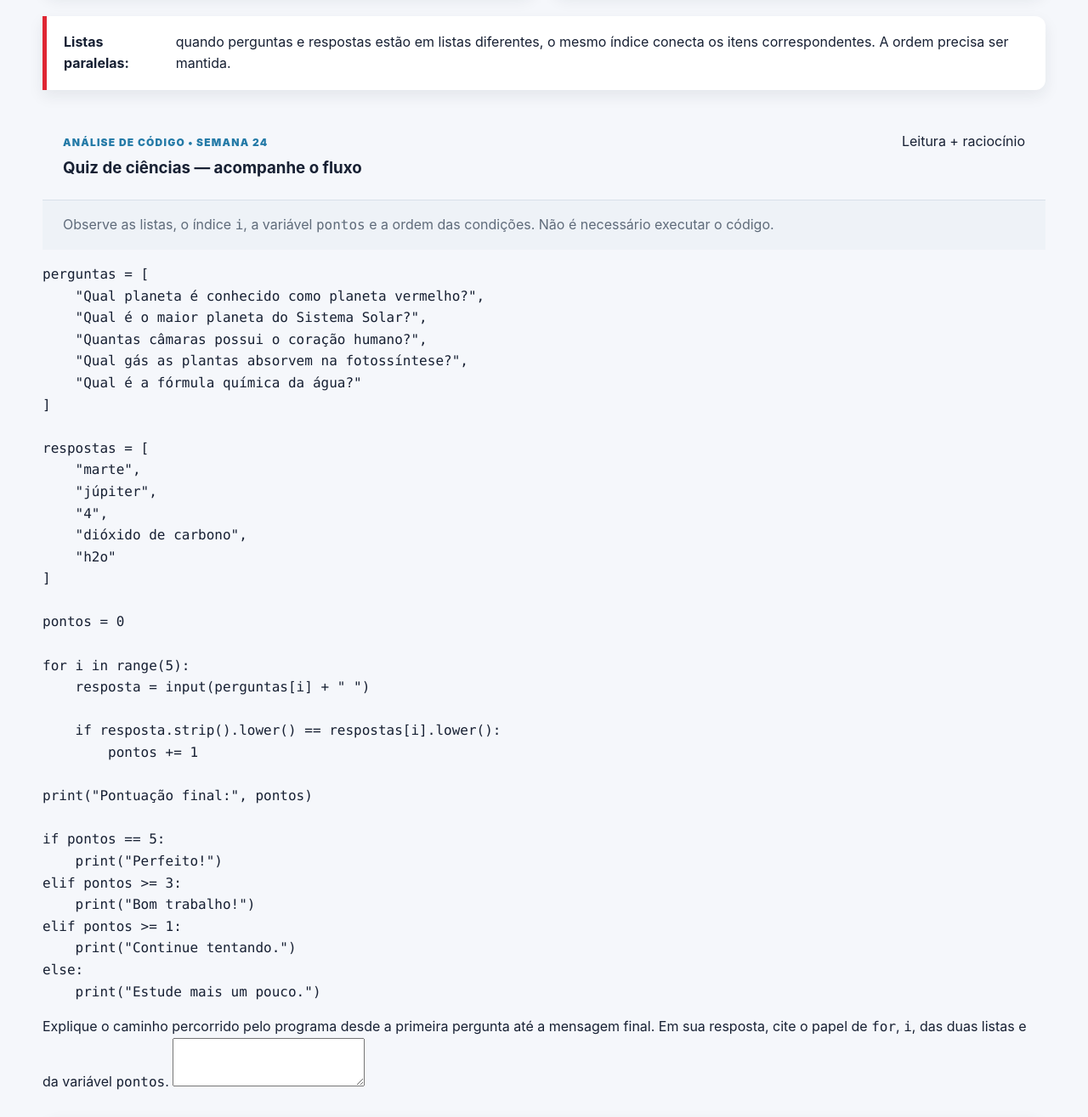
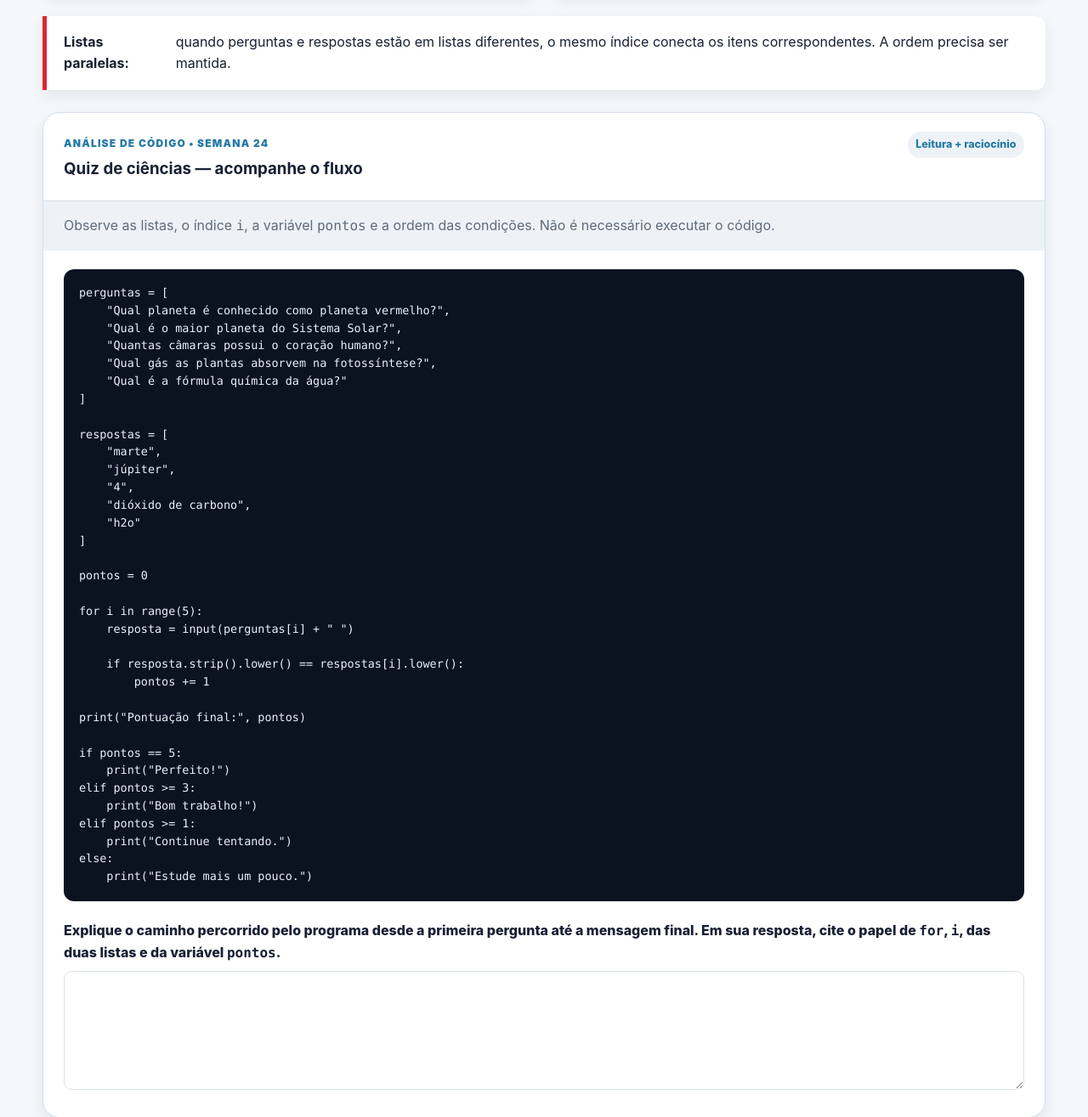
Before and after one commit to PedroYokada/logica-semanas242526, a plain HTML site: page index.html in a window 1280 px wide. Shown: the part 2360-3675 px from the top of the page at 85% size. Drawn offline with Linux system fonts and the light colour scheme.

Commit message:
fix: substitui executor Python instável por análise de código

```diff
--- a/styles.css
+++ b/styles.css
@@ -60,3 +60,89 @@ pre{max-width:100%;overflow-x:auto;white-space:pre}.skip-link{position:fixed;lef
   .report-answer,.report-quiz-item{border:1px solid #bbb;padding:9px}.report-footer{margin-top:20px;padding-top:10px;border-top:2px solid #000}
 }
 @media(prefers-reduced-motion:reduce){*,*::before,*::after{scroll-behavior:auto!important;animation-duration:.001ms!important;transition-duration:.001ms!important}}
+
+
+/* =========================================================
+   ANÁLISE DE CÓDIGO - PLANO B ESTÁVEL
+========================================================= */
+.analysis-mode-note {
+  border-left-color: var(--secondary);
+}
+
+.analysis-code-card {
+  margin-top: 26px;
+  min-width: 0;
+  overflow: hidden;
+  border: 1px solid var(--border);
+  border-radius: var(--radius);
+  background: var(--surface);
+  color: var(--text);
+  box-shadow: var(--shadow-sm);
+}
+
+.section--dark .analysis-code-card {
+  background: var(--surface);
+  color: var(--text);
+}
+
+.analysis-badge {
+  flex: 0 0 auto;
+  padding: .35rem .6rem;
+  border-radius: 999px;
+  background: var(--surface-alt);
+  color: var(--secondary);
+  font-size: .78rem;
+  font-weight: 850;
+}
+
+.analysis-code {
+  width: calc(100% - 48px);
+  max-width: calc(100% - 48px);
+  margin: 22px 24px;
+  padding: 18px;
+  overflow-x: auto;
+  border-radius: 12px;
+  background: var(--code-bg);
+  color: var(--code-text);
+  line-height: 1.55;
+  font-size: .84rem;
+}
+
+.analysis-question {
+  padding: 0 24px 24px;
+}
+
+.analysis-question label {
+  display: block;
+  margin-bottom: 9px;
+  font-weight: 850;
+}
+
+.analysis-question textarea {
+  width: 100%;
+  max-width: 100%;
+  min-height: 140px;
+  resize: vertical;
+  padding: .8rem;
+  border: 1px solid var(--border);
+  border-radius: 10px;
+  background: var(--surface);
+  color: var(--text);
+}
+
+@media (max-width: 760px) {
+  .analysis-code {
+    width: calc(100% - 36px);
+    max-width: calc(100% - 36px);
+    margin: 18px;
+  }
+  .analysis-question {
+    padding: 0 18px 18px;
+  }
+}
+
+@media (max-width: 425px) {
+  .analysis-code {
+    font-size: .76rem;
+  }
+}
```
